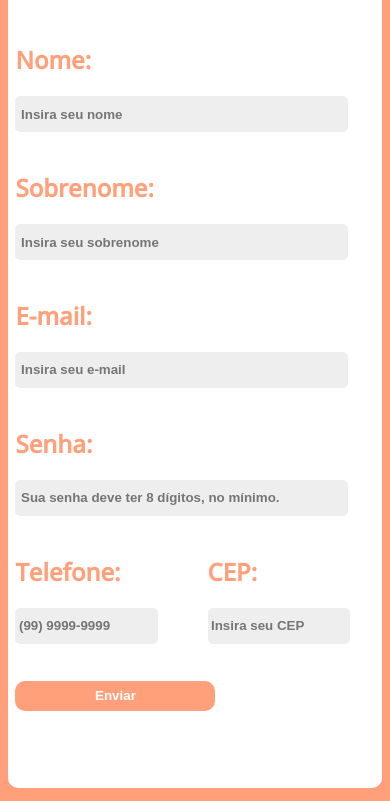
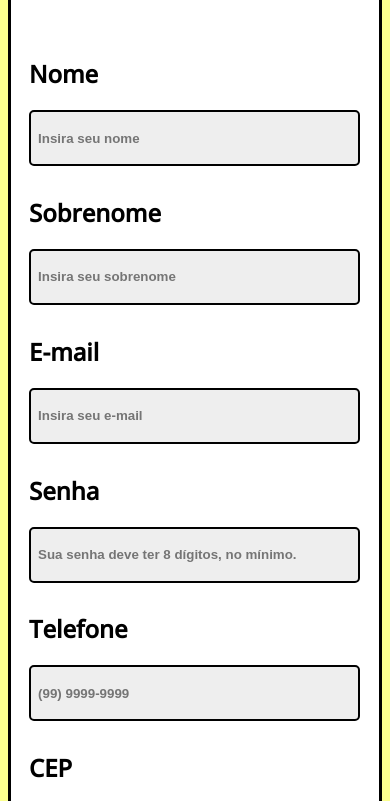
Before and after one commit to masek7/formValidator, a plain HTML site: page index.html in a window 390 px wide. Shown: the part 120-921 px from the top of the page. Drawn offline with nearby package versions, Linux system fonts and the light colour scheme.

Commit message:
Add files via upload

```diff
--- a/form.css
+++ b/form.css
@@ -7,34 +7,45 @@
 
 
 body{
-    background-color: lightsalmon;
+    background-color: #fbff8f;
 }
 
 .container{
     box-sizing: border-box;
     font-family: 'Open Sans', sans-serif;
     width: 800px;
-    height: 900px;
+
     background-color:rgb(255, 255, 255);
     display: grid;
     grid-template-columns: 1fr 1fr;
-    grid-template-rows: 1fr 1fr 1fr 1fr 1fr 1fr 1fr;
-    gap: 10px 25px;
+    grid-template-rows: 1fr 1fr 1fr 1fr 1fr 1fr 1fr 1fr ;
+    gap: 10px 0;
     grid-template-areas:
     "Titulo Titulo"
     "Nome Nome"
     "Sobrenome Sobrenome"
+
     "Email Email"
     "Senha Senha"
-    "Telefone Cep"
+
+    "Telefone Telefone"
+    "Cep Cep"
     "Enviar Enviar"
     ;
-    border-radius: 10px;
+    border-radius: 5px;
+    border-color: black;
+    border-style: solid;
     padding: 2%;
-    color: #ffa07a;
+    color: black;
 
 }
-
+#Infos{
+    margin-top: 0.5%;
+    width: 100%;
+    align-self: center;
+    justify-self: start;
+    grid-area: Infos;
+}
 h1{
     align-self: center;
     justify-self: center;
@@ -57,11 +68,11 @@ h1{
 }
 #telefone{
 
-    width: 90%;
+    width: 100%;
     grid-area: Telefone;
 }
 #cep{
-    width: 90%;
+    width: 100%;
     grid-area: Cep;
 
 
@@ -76,27 +87,59 @@ h1{
 
 .Inputs{
     font-weight: bolder;
-
     border-style: solid;
-    border-color:  rgb(238, 238, 238);
+    border-color:  black;
     background-color: rgb(238, 238, 238);
     border-radius: 5px;
     padding-left: 1%;
     width: 90%;
-    height: 30px;
+    height: 50px;
 }
 
 #botao{
-    border-radius: 10px;
-    border-style: none;
-
+    border-radius: 5px;
+    border-style: solid;
+    border-color: black;
     width: 200px;
-    height: 30px;
+    height: 50px;
     cursor: pointer;
     font-weight: bolder;
-    background-color: lightsalmon;
-    color: white;
+    background-color: rgb(238, 238, 238);
+    color: black;
 }
 h1{
-    color: lightsalmon;
+    color: black;
 }
+
+/*Removendo Arrows*/
+input::-webkit-outer-spin-button,
+input::-webkit-inner-spin-button {
+  -webkit-appearance: none;
+  margin: 0;
+}
+input[type=number] {
+    -moz-appearance: textfield;
+  }
+
+
+
+
+  /* Mobile Interface */
+  @media (max-width:415px ) {
+    .Inputs{
+        padding-left: 2%;
+        margin-left: 3%;
+        height: 50px;
+    }
+    h2{
+        margin-left: 3%;
+    }
+   #botao{
+       width: 93.5%;
+       margin-left: 3%;
+   }
+
+
+
+
+  }
--- a/form.js
+++ b/form.js
@@ -24,7 +24,7 @@
         tudoCerto = false;
     }
 
-    if(email.value =="" || email.value.indexOf('@') ==-1){
+    if(email.value =="" || email.value.indexOf('@') ==-1 || email.value.indexOf('.com') ==-1){
         email.style.borderColor ="red";
         tudoCerto = false;
     }
@@ -39,7 +39,7 @@
         tudoCerto = false;
     }
 
-    if(cep.value.length <=0){
+    if(cep.value.length < 8){
         cep.style.borderColor ="red";
         tudoCerto = false;
     }
@@ -49,14 +49,14 @@
         sobrenome.value= "";
         email.value= "";
         senha.value= "";
-        telefone="";
+        telefone.value="";
         cep.value="";
-        nome.style.borderColor= "rgb(238, 238, 238)";
-        sobrenome.style.borderColor= "rgb(238, 238, 238)";
-        email.style.borderColor= "rgb(238, 238, 238)";
-        senha.style.borderColor= "rgb(238, 238, 238)";
-        telefone.style.borderColor= "rgb(238, 238, 238)";
-        cep.style.borderColor= "rgb(238, 238, 238)";
+        nome.style.borderColor= "rgb(0, 0, 0)";
+        sobrenome.style.borderColor= "rgb(0, 0, 0)";
+        email.style.borderColor= "rgb(0, 0, 0)";
+        senha.style.borderColor= "rgb(0, 0, 0)";
+        telefone.style.borderColor= "rgb(0, 0, 0)";
+        cep.style.borderColor= "rgb(0, 0, 0)";
     }
     }
 
--- a/index.html
+++ b/index.html
@@ -16,27 +16,27 @@
 
         <h1>Formulário</h1>
         <div id="nome">
-            <h2>Nome:</h2>
+            <h2>Nome</h2>
             <input type="text" name="" id="nameInput" placeholder="Insira seu nome" class="Inputs">
         </div>
         <div id="sobrenome">
-            <h2>Sobrenome:</h2>
+            <h2>Sobrenome</h2>
             <input type="text" name="" id="sobrenomeInput" placeholder="Insira seu sobrenome" class="Inputs">
         </div>
         <div id="email">
-            <h2>E-mail:</h2>
+            <h2>E-mail</h2>
             <input type="email" name="" id="emailInput" placeholder="Insira seu e-mail" class="Inputs">
         </div>
         <div id="senha">
-            <h2>Senha:</h2>
+            <h2>Senha</h2>
             <input type="password" name="" id="senhaInput" placeholder="Sua senha deve ter 8 dígitos, no mínimo." class="Inputs">
         </div>
         <div id="telefone">
-            <h2>Telefone:</h2>
+            <h2>Telefone</h2>
             <input type="number" name="" id="telefoneInput" placeholder="(99) 9999-9999" class="Inputs">
         </div>
         <div id="cep">
-            <h2>CEP:</h2>
+            <h2>CEP</h2>
             <input type="number" name="" id="cepInput" placeholder="Insira seu CEP" class="Inputs">
 
         </div>
```
